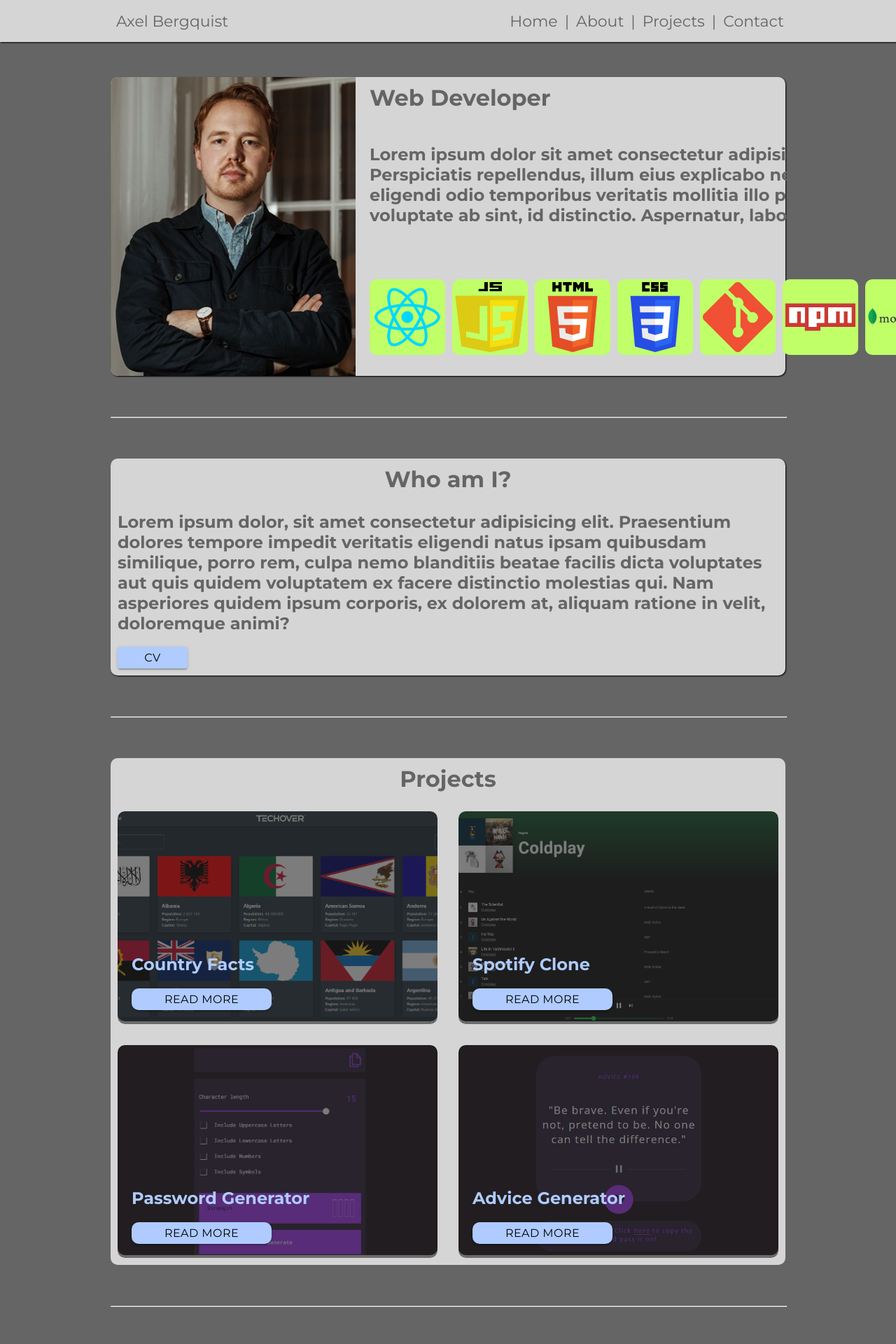
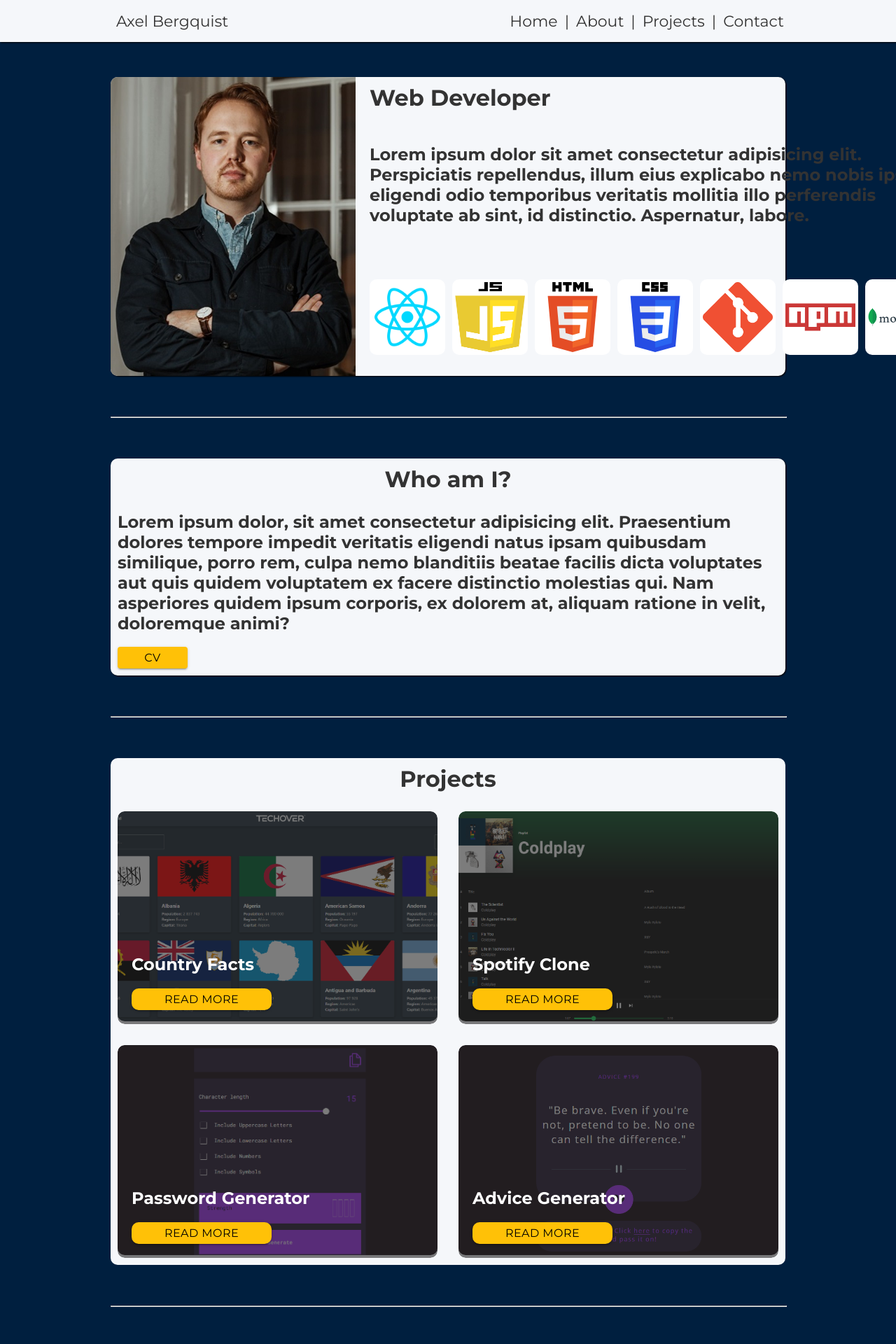
Before and after one commit to axelberk/Portfolio, a React (Vite) app: page / in a window 1280 px wide. Shown: the top 1920 px of the page at 70% size. Built offline with nearby package versions, Linux system fonts and the light colour scheme.

Commit message:
found colors?!

```diff
--- a/src/App.css
+++ b/src/App.css
@@ -9,8 +9,8 @@
   flex-direction: column;
   padding: 0px 150px;
   margin-top: 60px;
-  color: #656565;
-  background-color: #656565;
+  color: #333333;
+
 }
 
 h1 {
@@ -23,5 +23,5 @@ section {
 
 html, body {
   padding: 0;
-  background-color: #656565;
+  background-color: #001F3F;
 }
--- a/src/Components/Footer/Footer.css
+++ b/src/Components/Footer/Footer.css
@@ -4,7 +4,7 @@
     display: flex;
     justify-content: space-around;
     height: 60px;
-    background-color: #d5d5d5;
+    background-color: #F5F7FA;
     bottom: 0;
     left: 0;
     z-index: 1;
--- a/src/Components/Navbar/Navbar.css
+++ b/src/Components/Navbar/Navbar.css
@@ -1,12 +1,12 @@
 .Navbar {
-    background-color: #d5d5d5;
+    background-color: #F5F7FA;
     display: flex;
     justify-content: space-between;
     align-items: center;
     position: fixed;
     width: 100%;
     height: 60px;
-    color: #656565;
+    color: #333333;
     box-sizing: border-box;
     font-size: 22px;
     padding: 0px 160px;
@@ -22,7 +22,7 @@
 
 .Navbar a {
     text-decoration: none;
-    color: #656565;
+    color: #333333;
     padding-left: 6px;
 }
 
--- a/src/Components/ProjectDetail/ProjectDetail.css
+++ b/src/Components/ProjectDetail/ProjectDetail.css
@@ -2,6 +2,7 @@
     display: flex;
     align-items: center;
     justify-content: space-between;
+    padding-left: 6px;
 }
 
 .project-detail {
@@ -10,7 +11,14 @@
     flex-direction: column;
     gap: 10px;
     color: none;
+    box-shadow: 1px 1px 2px black;
+    background-color: #F5F7FA;
+    margin-bottom: 14px;
+    margin-top: 14px;
+    border-radius: 10px;
 }
+
+
 
 .project-detail img {
     margin-bottom: 30px;
@@ -20,6 +28,7 @@
 .projectpage-img {
     width: 100%;
     border-radius: 10px;
+    padding: 0px 10px;
 }
 
 .project-display-s {
@@ -60,7 +69,7 @@
     border-radius: 10px;
     padding: 10px;
     font-size: 14px;
-    background-color: #AFCBFF;
+    background-color: #FFC107;
     color: black;
     font-weight: 400;
 }
--- a/src/Components/ProjectDetail/ProjectDetail.jsx
+++ b/src/Components/ProjectDetail/ProjectDetail.jsx
@@ -14,7 +14,7 @@ import ArrowBackIosNewOutlinedIcon from '@mui/icons-material/ArrowBackIosNewOutl
         return (
             <div className="project-detail">
                 <div className="button-and-title">
-                    <Button onClick={handleBackClick} variant="contained" sx={{width:"60px", height:"50px", backgroundColor:"#AFCBFF", color:"black", borderRadius:"10px"}}><ArrowBackIosNewOutlinedIcon/></Button>
+                    <Button onClick={handleBackClick} variant="contained" sx={{width:"60px", height:"50px", backgroundColor:"#FFC107", color:"black", borderRadius:"10px"}}><ArrowBackIosNewOutlinedIcon/></Button>
                     <h1>{title}</h1>
                     <div></div>
                 </div>
@@ -30,8 +30,8 @@ import ArrowBackIosNewOutlinedIcon from '@mui/icons-material/ArrowBackIosNewOutl
                             ))}
                         </div>
                         <div className="project-links">
-                            <Button href={projectLink} variant="contained" target="_blank" sx={{width:"110px", backgroundColor:"#AFCBFF", color:"black", borderRadius:"10px", display:"flex", justifyContent:"space-between", font:"inherit"}}>Try it<i class="fa fa-external-link" aria-hidden="true"></i></Button>
-                            <Button href={projectGithub} variant="contained" target="_blank" sx={{width:"120px", backgroundColor:"#AFCBFF", color:"black", borderRadius:"10px", display:"flex", justifyContent:"space-between", font:"inherit"}}>Github<i class="fa fa-external-link" aria-hidden="true"></i></Button>
+                            <Button href={projectLink} variant="contained" target="_blank" sx={{width:"110px", backgroundColor:"#FFC107", color:"black", borderRadius:"10px", display:"flex", justifyContent:"space-between", font:"inherit"}}>Try it<i class="fa fa-external-link" aria-hidden="true"></i></Button>
+                            <Button href={projectGithub} variant="contained" target="_blank" sx={{width:"120px", backgroundColor:"#FFC107", color:"black", borderRadius:"10px", display:"flex", justifyContent:"space-between", font:"inherit"}}>Github<i class="fa fa-external-link" aria-hidden="true"></i></Button>
                         </div>
                     </div>
                 </div>
--- a/src/Homepage/Homepage.css
+++ b/src/Homepage/Homepage.css
@@ -2,7 +2,7 @@
     display: flex;
     justify-content: space-between;
     flex-direction: column;
-    background-color: #656565;
+    background-color: #001F3F;
     margin-top: 50px;
     border-radius: 10px;
     gap: 50px;
@@ -11,14 +11,14 @@
 .Homepage h1 {
     font-size: 32px;
     margin-top: 0;
-    color: #656565;
+    color: #333333;
 }
 
 .intro-section {
     display: flex;
     flex-direction: row;
     border-radius: 10px;
-    background-color: #d5d5d5;
+    background-color: #F5F7FA;
     box-shadow: 1px 1px 2px black;
 }
 
@@ -92,7 +92,7 @@
     width: 100px;
     max-height: 100px;
     transition: all .2s ease-in-out;
-    background-color: #c0ff68;
+    background-color: #FFFFFF;
     border-radius: 10px;
     padding: 4px;
 }
@@ -112,7 +112,7 @@
     border-radius: 10px;
     padding: 10px;
     text-align: left;
-    background-color: #d5d5d5;
+    background-color: #F5F7FA;
 }
 
 .about-container h1 {
@@ -122,7 +122,7 @@
 .projects-page {
     padding: 10px;
     border-radius: 10px;
-    background-color: #d5d5d5;
+    background-color: #F5F7FA;
 }
 
 .projects-container {
@@ -138,7 +138,7 @@
     border-radius: 10px;
     position: relative;
     color: white;
-    color: #AFCBFF;
+
 }
 
 
@@ -181,7 +181,7 @@
     margin-bottom: 100px;
     border-radius: 10px;
     box-shadow: 1px 1px 2px black;
-    background-color: #d5d5d5;
+    background-color: #F5F7FA;
 }
 
 .ext-links {
--- a/src/Homepage/Homepage.jsx
+++ b/src/Homepage/Homepage.jsx
@@ -77,7 +77,7 @@ const Homepage = () => {
           href=""
           variant="contained"
           target="_blank"
-          sx={{ width: "100px", backgroundColor: "#AFCBFF", color: "black", font:"inherit" }}
+          sx={{ width: "100px", backgroundColor: "#FFC107", color: "black", font:"inherit" }}
         >
           CV
         </Button>
@@ -98,7 +98,7 @@ const Homepage = () => {
                 variant="contained"
                 sx={{
                   width: "200px",
-                  backgroundColor: "#AFCBFF",
+                  backgroundColor: "#FFC107",
                   color: "black",
                   borderRadius: "10px",
                   font:"inherit"
@@ -120,7 +120,7 @@ const Homepage = () => {
                 variant="contained"
                 sx={{
                   width: "200px",
-                  backgroundColor: "#AFCBFF",
+                  backgroundColor: "#FFC107",
                   color: "black",
                   borderRadius: "10px",
                   font:"inherit"
@@ -142,7 +142,7 @@ const Homepage = () => {
                 variant="contained"
                 sx={{
                   width: "200px",
-                  backgroundColor: "#AFCBFF",
+                  backgroundColor: "#FFC107",
                   color: "black",
                   borderRadius: "10px",
                   font:"inherit"
@@ -164,7 +164,7 @@ const Homepage = () => {
                 variant="contained"
                 sx={{
                   width: "200px",
-                  backgroundColor: "#AFCBFF",
+                  backgroundColor: "#FFC107",
                   color: "black",
                   borderRadius: "10px",
                   font:"inherit"
```
